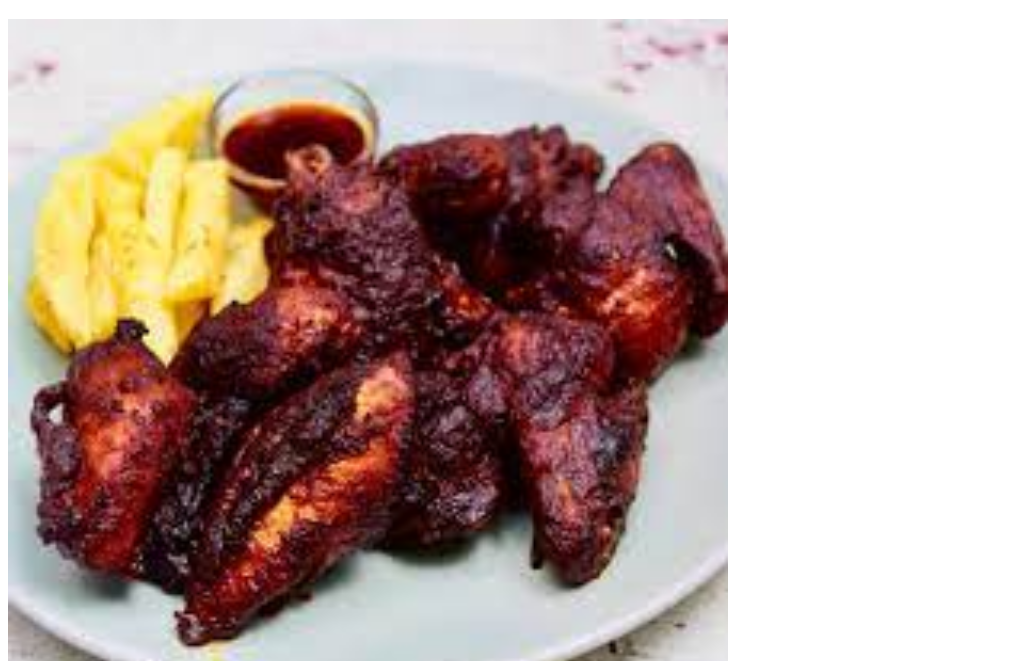
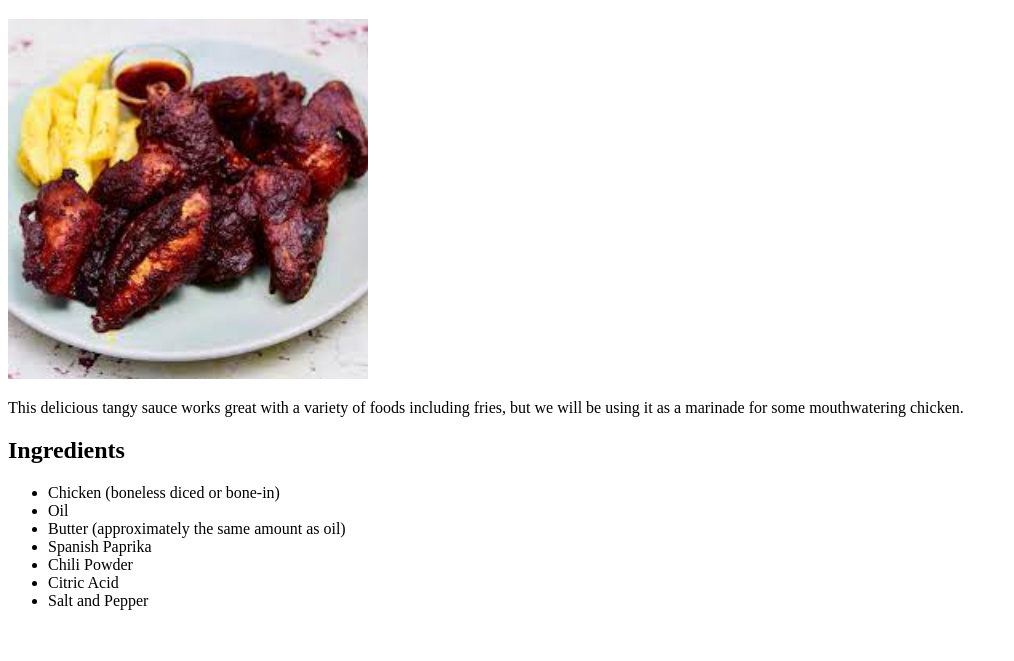
Before and after one commit to Shez787/odin-recipes, a plain HTML site: page recipes/poussin.html in a window 1280 px wide. Shown: the part 61-722 px from the top of the page, without its empty margins (0-1014 px from the left). Drawn offline with Linux system fonts and the light colour scheme.

Commit message:
Resize a photo on the poussin page

```diff
--- a/recipes/poussin.html
+++ b/recipes/poussin.html
@@ -10,8 +10,7 @@
     <h1>Poussin Chicken</h1>
 
     <img src="../images/poussin.jpeg" alt="Poussin Chicken"
-    width="720"
-    height="720">
+    width="360">
 
     <p>This delicious tangy sauce works great with a variety of foods including fries, but we will be using it as a marinade for some mouthwatering chicken.</p>
 
```
